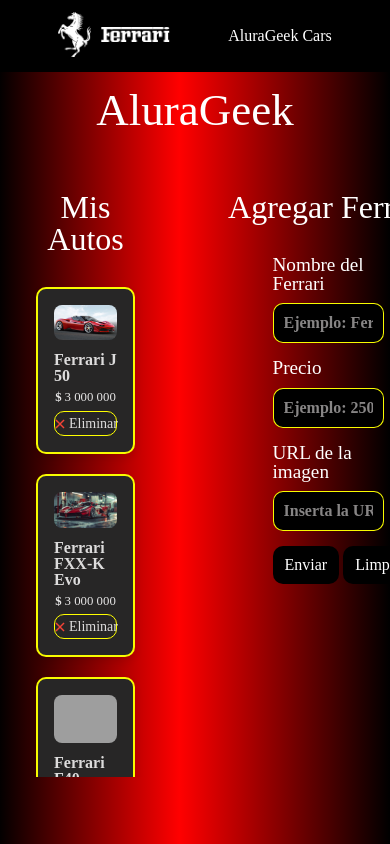
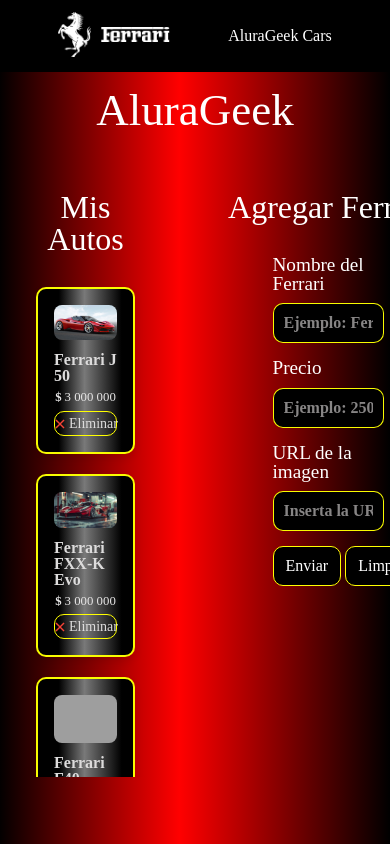
Before and after one commit to KevMerino97/alura-geek, a website with bundled scripts: page index.html in a window 390 px wide. Shown: the top 844 px of the page. Built offline with nearby package versions, Linux system fonts and the light colour scheme; data requests are answered from the project's data file; grey boxes are pictures that could not be loaded.

Commit message:
Modificar estilos

```diff
--- a/css/form-styles.css
+++ b/css/form-styles.css
@@ -54,20 +54,21 @@
 }
 
 .form_button {
-  width: 6rem;
+  width: auto;
   cursor: pointer;
   background-color: black;
   border-radius: 10px;
   padding: 10px 12px;
   color: white;
   font-size: 1rem;
+  border: solid thin #ffff00;
 }
 
 .form_button:hover {
-  background-color: #8e8d8d;
+  background-color: #ffff00;
   color: #000;
   font-size: 1rem;
-  border: solid thin #fbff01fc;
-  width: 6.2rem;
+  border: solid thin #000;
+  width: auto;
   padding: 10px 12px;
 }
--- a/css/responsive.css
+++ b/css/responsive.css
@@ -69,6 +69,13 @@
   .card {
     max-width: 210px;
   }
+
+  .buttons {
+    gap: 4px;
+  }
+  .form_button {
+    padding: 10px 10px;
+  }
 }
 
 /* Ajustes adicionales para pantallas ultra pequeñas */
--- a/css/styles.css
+++ b/css/styles.css
@@ -100,7 +100,14 @@
   border: 2px solid #fbff01fc;
   border-radius: 10px;
   padding: 16px;
-  background-color: #272626;
+  /* background-color: #272626 */
+  background: rgb(0, 0, 0);
+  background: linear-gradient(
+    90deg,
+    rgba(0, 0, 0, 1) 22%,
+    rgba(121, 121, 121, 1) 49%,
+    rgba(0, 0, 0, 1) 88%
+  );
   box-shadow: 0 4px 8px rgba(0, 0, 0, 0.1);
   max-width: 270px;
   transition: transform 0.3s;
```
